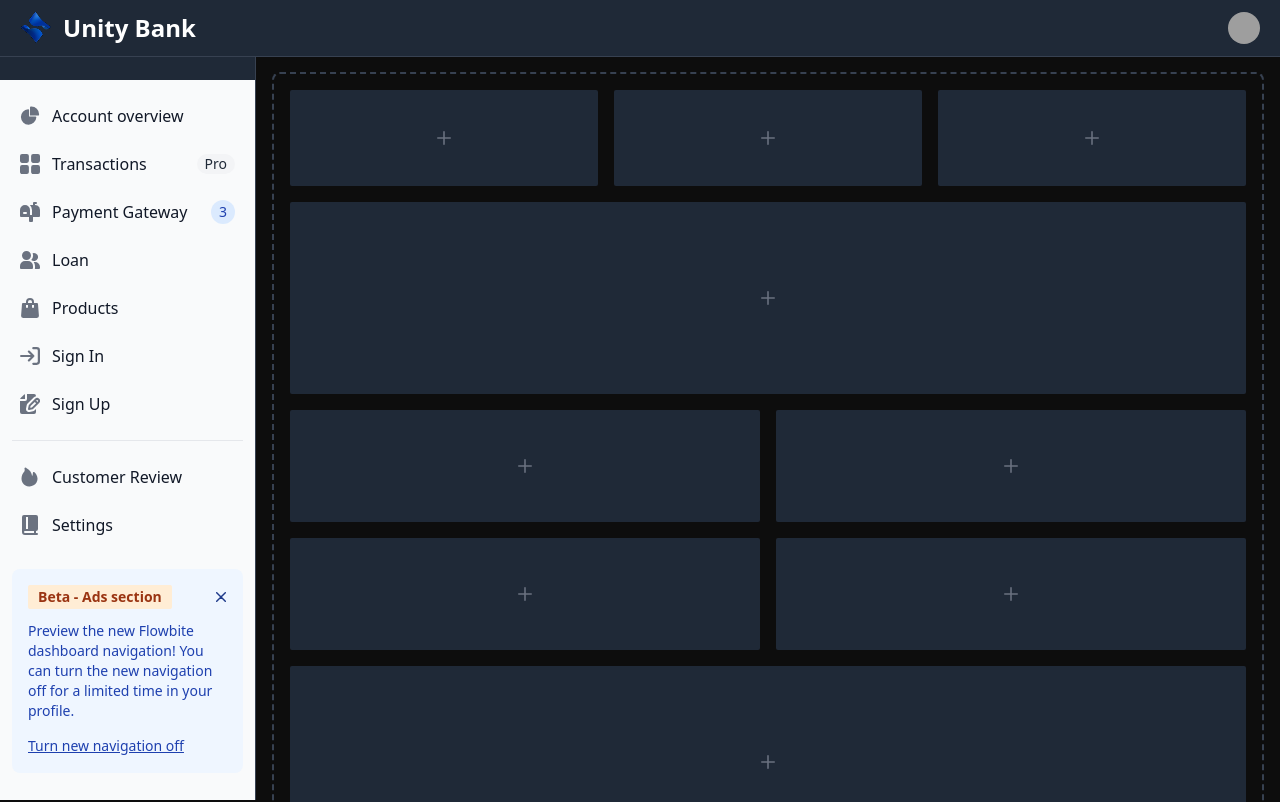
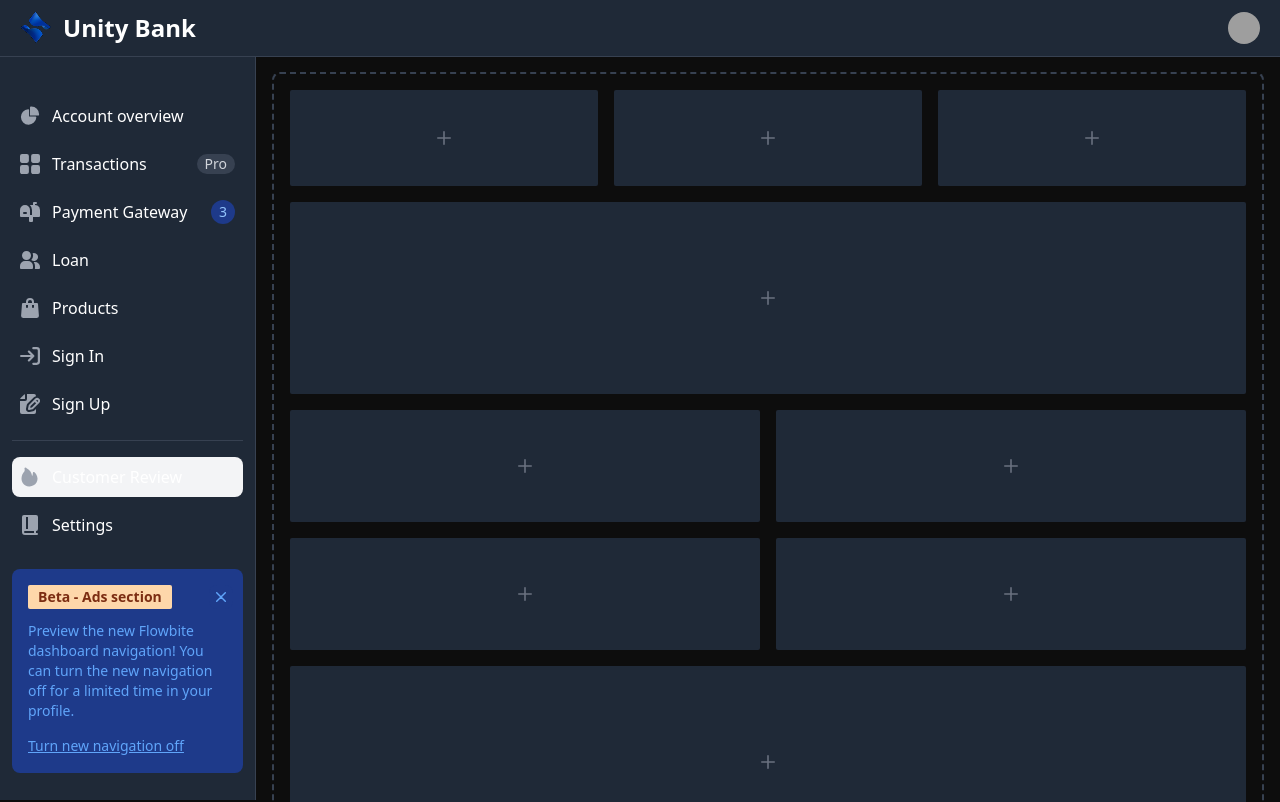
Before and after one commit to vedansh-tyagi245/Legendary-Bank-App, a React (Vite) app: page /dashboard in a window 1280 px wide. Shown: the top 802 px of the page. Built offline with nearby package versions, Linux system fonts and the light colour scheme; grey boxes are pictures that could not be loaded; a web font is replaced by a local one.

Commit message:
completed designing of dashboard side bar

```diff
--- a/src/pages/DashBoard.jsx
+++ b/src/pages/DashBoard.jsx
@@ -63,11 +63,11 @@ function DashBoard() {
             </nav>
 
             <aside id="logo-sidebar" className={`${isSidebarOpen ? "translate-x-0" : "-translate-x-full"} fixed top-0 left-0 z-40 w-64 h-screen pt-20 transition-transform border-r sm:translate-x-0 bg-gray-800 border-gray-700`}>
-            <div class="h-full px-3 py-4 overflow-y-auto bg-gray-50 dark:bg-gray-800">
+            <div class="h-full px-3 py-4 overflow-y-auto bg-gray-800">
       <ul class="space-y-2 font-medium">
          <li>
-            <a href="#" class="flex items-center p-2 text-gray-900 rounded-lg dark:text-white hover:bg-gray-100 dark:hover:bg-gray-700 group">
-               <svg class="w-5 h-5 text-gray-500 transition duration-75 dark:text-gray-400 group-hover:text-gray-900 dark:group-hover:text-white" aria-hidden="true" xmlns="http://www.w3.org/2000/svg" fill="currentColor" viewBox="0 0 22 21">
+            <a href="#" class="flex items-center p-2 rounded-lg text-white hover:bg-gray-700 group">
+               <svg class="w-5 h-5 transition duration-75 text-gray-400 group-hover:text-white" aria-hidden="true" xmlns="http://www.w3.org/2000/svg" fill="currentColor" viewBox="0 0 22 21">
                   <path d="M16.975 11H10V4.025a1 1 0 0 0-1.066-.998 8.5 8.5 0 1 0 9.039 9.039.999.999 0 0 0-1-1.066h.002Z"/>
                   <path d="M12.5 0c-.157 0-.311.01-.565.027A1 1 0 0 0 11 1.02V10h8.975a1 1 0 0 0 1-.935c.013-.188.028-.374.028-.565A8.51 8.51 0 0 0 12.5 0Z"/>
                </svg>
@@ -75,50 +75,50 @@ function DashBoard() {
             </a>
          </li>
          <li>
-            <a href="#" class="flex items-center p-2 text-gray-900 rounded-lg dark:text-white hover:bg-gray-100 dark:hover:bg-gray-700 group">
-               <svg class="shrink-0 w-5 h-5 text-gray-500 transition duration-75 dark:text-gray-400 group-hover:text-gray-900 dark:group-hover:text-white" aria-hidden="true" xmlns="http://www.w3.org/2000/svg" fill="currentColor" viewBox="0 0 18 18">
+            <a href="#" class="flex items-center p-2 rounded-lg text-white hover:bg-gray-700 group">
+               <svg class="shrink-0 w-5 h-5 transition duration-75 text-gray-400 group-hover:text-white" aria-hidden="true" xmlns="http://www.w3.org/2000/svg" fill="currentColor" viewBox="0 0 18 18">
                   <path d="M6.143 0H1.857A1.857 1.857 0 0 0 0 1.857v4.286C0 7.169.831 8 1.857 8h4.286A1.857 1.857 0 0 0 8 6.143V1.857A1.857 1.857 0 0 0 6.143 0Zm10 0h-4.286A1.857 1.857 0 0 0 10 1.857v4.286C10 7.169 10.831 8 11.857 8h4.286A1.857 1.857 0 0 0 18 6.143V1.857A1.857 1.857 0 0 0 16.143 0Zm-10 10H1.857A1.857 1.857 0 0 0 0 11.857v4.286C0 17.169.831 18 1.857 18h4.286A1.857 1.857 0 0 0 8 16.143v-4.286A1.857 1.857 0 0 0 6.143 10Zm10 0h-4.286A1.857 1.857 0 0 0 10 11.857v4.286c0 1.026.831 1.857 1.857 1.857h4.286A1.857 1.857 0 0 0 18 16.143v-4.286A1.857 1.857 0 0 0 16.143 10Z"/>
                </svg>
                <span class="flex-1 ms-3 whitespace-nowrap">Transactions</span>
-               <span class="inline-flex items-center justify-center px-2 ms-3 text-sm font-medium text-gray-800 bg-gray-100 rounded-full dark:bg-gray-700 dark:text-gray-300">Pro</span>
+               <span class="inline-flex items-center justify-center px-2 ms-3 text-sm font-medium rounded-full bg-gray-700 text-gray-300">Pro</span>
             </a>
          </li>
          <li>
-            <a href="#" class="flex items-center p-2 text-gray-900 rounded-lg dark:text-white hover:bg-gray-100 dark:hover:bg-gray-700 group">
-               <svg class="shrink-0 w-5 h-5 text-gray-500 transition duration-75 dark:text-gray-400 group-hover:text-gray-900 dark:group-hover:text-white" aria-hidden="true" xmlns="http://www.w3.org/2000/svg" fill="currentColor" viewBox="0 0 20 20">
+            <a href="#" class="flex items-center p-2 rounded-lg text-white hover:bg-gray-700 group">
+               <svg class="shrink-0 w-5 h-5 transition duration-75 text-gray-400 group-hover:text-white" aria-hidden="true" xmlns="http://www.w3.org/2000/svg" fill="currentColor" viewBox="0 0 20 20">
                   <path d="m17.418 3.623-.018-.008a6.713 6.713 0 0 0-2.4-.569V2h1a1 1 0 1 0 0-2h-2a1 1 0 0 0-1 1v2H9.89A6.977 6.977 0 0 1 12 8v5h-2V8A5 5 0 1 0 0 8v6a1 1 0 0 0 1 1h8v4a1 1 0 0 0 1 1h2a1 1 0 0 0 1-1v-4h6a1 1 0 0 0 1-1V8a5 5 0 0 0-2.582-4.377ZM6 12H4a1 1 0 0 1 0-2h2a1 1 0 0 1 0 2Z"/>
                </svg>
                <span class="flex-1 ms-3 whitespace-nowrap">Payment Gateway</span>
-               <span class="inline-flex items-center justify-center w-3 h-3 p-3 ms-3 text-sm font-medium text-blue-800 bg-blue-100 rounded-full dark:bg-blue-900 dark:text-blue-300">3</span>
+               <span class="inline-flex items-center justify-center w-3 h-3 p-3 ms-3 text-sm font-medium rounded-full bg-blue-900 text-blue-300">3</span>
             </a>
          </li>
          <li>
-            <a href="#" class="flex items-center p-2 text-gray-900 rounded-lg dark:text-white hover:bg-gray-100 dark:hover:bg-gray-700 group">
-               <svg class="shrink-0 w-5 h-5 text-gray-500 transition duration-75 dark:text-gray-400 group-hover:text-gray-900 dark:group-hover:text-white" aria-hidden="true" xmlns="http://www.w3.org/2000/svg" fill="currentColor" viewBox="0 0 20 18">
+            <a href="#" class="flex items-center p-2 rounded-lg text-white hover:bg-gray-700 group">
+               <svg class="shrink-0 w-5 h-5 transition duration-75 text-gray-400 group-hover:text-white" aria-hidden="true" xmlns="http://www.w3.org/2000/svg" fill="currentColor" viewBox="0 0 20 18">
                   <path d="M14 2a3.963 3.963 0 0 0-1.4.267 6.439 6.439 0 0 1-1.331 6.638A4 4 0 1 0 14 2Zm1 9h-1.264A6.957 6.957 0 0 1 15 15v2a2.97 2.97 0 0 1-.184 1H19a1 1 0 0 0 1-1v-1a5.006 5.006 0 0 0-5-5ZM6.5 9a4.5 4.5 0 1 0 0-9 4.5 4.5 0 0 0 0 9ZM8 10H5a5.006 5.006 0 0 0-5 5v2a1 1 0 0 0 1 1h11a1 1 0 0 0 1-1v-2a5.006 5.006 0 0 0-5-5Z"/>
                </svg>
                <span class="flex-1 ms-3 whitespace-nowrap">Loan</span>
             </a>
          </li>
          <li>
-            <a href="#" class="flex items-center p-2 text-gray-900 rounded-lg dark:text-white hover:bg-gray-100 dark:hover:bg-gray-700 group">
-               <svg class="shrink-0 w-5 h-5 text-gray-500 transition duration-75 dark:text-gray-400 group-hover:text-gray-900 dark:group-hover:text-white" aria-hidden="true" xmlns="http://www.w3.org/2000/svg" fill="currentColor" viewBox="0 0 18 20">
+            <a href="#" class="flex items-center p-2 rounded-lg text-white hover:bg-gray-700 group">
+               <svg class="shrink-0 w-5 h-5 transition duration-75 text-gray-400 group-hover:text-white" aria-hidden="true" xmlns="http://www.w3.org/2000/svg" fill="currentColor" viewBox="0 0 18 20">
                   <path d="M17 5.923A1 1 0 0 0 16 5h-3V4a4 4 0 1 0-8 0v1H2a1 1 0 0 0-1 .923L.086 17.846A2 2 0 0 0 2.08 20h13.84a2 2 0 0 0 1.994-2.153L17 5.923ZM7 9a1 1 0 0 1-2 0V7h2v2Zm0-5a2 2 0 1 1 4 0v1H7V4Zm6 5a1 1 0 1 1-2 0V7h2v2Z"/>
                </svg>
                <span class="flex-1 ms-3 whitespace-nowrap">Products</span>
             </a>
          </li>
          <li>
-            <a href="#" class="flex items-center p-2 text-gray-900 rounded-lg dark:text-white hover:bg-gray-100 dark:hover:bg-gray-700 group">
-               <svg class="shrink-0 w-5 h-5 text-gray-500 transition duration-75 dark:text-gray-400 group-hover:text-gray-900 dark:group-hover:text-white" aria-hidden="true" xmlns="http://www.w3.org/2000/svg" fill="none" viewBox="0 0 18 16">
+            <a href="#" class="flex items-center p-2 rounded-lg text-white hover:bg-gray-700 group">
+               <svg class="shrink-0 w-5 h-5 transition duration-75 text-gray-400 group-hover:text-white" aria-hidden="true" xmlns="http://www.w3.org/2000/svg" fill="none" viewBox="0 0 18 16">
                   <path stroke="currentColor" stroke-linecap="round" stroke-linejoin="round" stroke-width="2" d="M1 8h11m0 0L8 4m4 4-4 4m4-11h3a2 2 0 0 1 2 2v10a2 2 0 0 1-2 2h-3"/>
                </svg>
                <span class="flex-1 ms-3 whitespace-nowrap">Sign In</span>
             </a>
          </li>
          <li>
-            <a href="#" class="flex items-center p-2 text-gray-900 rounded-lg dark:text-white hover:bg-gray-100 dark:hover:bg-gray-700 group">
-               <svg class="shrink-0 w-5 h-5 text-gray-500 transition duration-75 dark:text-gray-400 group-hover:text-gray-900 dark:group-hover:text-white" aria-hidden="true" xmlns="http://www.w3.org/2000/svg" fill="currentColor" viewBox="0 0 20 20">
+            <a href="#" class="flex items-center p-2 rounded-lg text-white hover:bg-gray-700 group">
+               <svg class="shrink-0 w-5 h-5 transition duration-75 text-gray-400 group-hover:text-white" aria-hidden="true" xmlns="http://www.w3.org/2000/svg" fill="currentColor" viewBox="0 0 20 20">
                   <path d="M5 5V.13a2.96 2.96 0 0 0-1.293.749L.879 3.707A2.96 2.96 0 0 0 .13 5H5Z"/>
                   <path d="M6.737 11.061a2.961 2.961 0 0 1 .81-1.515l6.117-6.116A4.839 4.839 0 0 1 16 2.141V2a1.97 1.97 0 0 0-1.933-2H7v5a2 2 0 0 1-2 2H0v11a1.969 1.969 0 0 0 1.933 2h12.134A1.97 1.97 0 0 0 16 18v-3.093l-1.546 1.546c-.413.413-.94.695-1.513.81l-3.4.679a2.947 2.947 0 0 1-1.85-.227 2.96 2.96 0 0 1-1.635-3.257l.681-3.397Z"/>
                   <path d="M8.961 16a.93.93 0 0 0 .189-.019l3.4-.679a.961.961 0 0 0 .49-.263l6.118-6.117a2.884 2.884 0 0 0-4.079-4.078l-6.117 6.117a.96.96 0 0 0-.263.491l-.679 3.4A.961.961 0 0 0 8.961 16Zm7.477-9.8a.958.958 0 0 1 .68-.281.961.961 0 0 1 .682 1.644l-.315.315-1.36-1.36.313-.318Zm-5.911 5.911 4.236-4.236 1.359 1.359-4.236 4.237-1.7.339.341-1.699Z"/>
@@ -127,38 +127,38 @@ function DashBoard() {
             </a>
          </li>
       </ul>
-      <ul class="pt-4 mt-4 space-y-2 font-medium border-t border-gray-200 dark:border-gray-700">
+      <ul class="pt-4 mt-4 space-y-2 font-medium border-t border-gray-700">
          <li>
-            <a href="#" class="flex items-center p-2 text-gray-900 transition duration-75 rounded-lg hover:bg-gray-100 dark:hover:bg-gray-700 dark:text-white group">
-               <svg class="shrink-0 w-5 h-5 text-gray-500 transition duration-75 dark:text-gray-400 group-hover:text-gray-900 dark:group-hover:text-white" aria-hidden="true" xmlns="http://www.w3.org/2000/svg" fill="currentColor" viewBox="0 0 17 20">
+            <a href="#" class="flex items-center p-2 transition duration-75 rounded-lg bg-gray-100 hover:bg-gray-700 text-white group">
+               <svg class="shrink-0 w-5 h-5 transition duration-75 text-gray-400 group-hover:text-white" aria-hidden="true" xmlns="http://www.w3.org/2000/svg" fill="currentColor" viewBox="0 0 17 20">
                   <path d="M7.958 19.393a7.7 7.7 0 0 1-6.715-3.439c-2.868-4.832 0-9.376.944-10.654l.091-.122a3.286 3.286 0 0 0 .765-3.288A1 1 0 0 1 4.6.8c.133.1.313.212.525.347A10.451 10.451 0 0 1 10.6 9.3c.5-1.06.772-2.213.8-3.385a1 1 0 0 1 1.592-.758c1.636 1.205 4.638 6.081 2.019 10.441a8.177 8.177 0 0 1-7.053 3.795Z"/>
                </svg>
                <span class="ms-3">Customer Review</span>
             </a>
          </li>
          <li>
-            <a href="#" class="flex items-center p-2 text-gray-900 transition duration-75 rounded-lg hover:bg-gray-100 dark:hover:bg-gray-700 dark:text-white group">
-               <svg class="shrink-0 w-5 h-5 text-gray-500 transition duration-75 dark:text-gray-400 group-hover:text-gray-900 dark:group-hover:text-white" aria-hidden="true" xmlns="http://www.w3.org/2000/svg" fill="currentColor" viewBox="0 0 16 20">
+            <a href="#" class="flex items-center p-2 transition duration-75 rounded-lg hover:bg-gray-700 text-white group">
+               <svg class="shrink-0 w-5 h-5 transition duration-75 text-gray-400 group-hover:text-white" aria-hidden="true" xmlns="http://www.w3.org/2000/svg" fill="currentColor" viewBox="0 0 16 20">
                   <path d="M16 14V2a2 2 0 0 0-2-2H2a2 2 0 0 0-2 2v15a3 3 0 0 0 3 3h12a1 1 0 0 0 0-2h-1v-2a2 2 0 0 0 2-2ZM4 2h2v12H4V2Zm8 16H3a1 1 0 0 1 0-2h9v2Z"/>
                </svg>
                <span class="ms-3">Settings</span>
             </a>
          </li>
       </ul>
-      <div id="dropdown-cta" class="p-4 mt-6 rounded-lg bg-blue-50 dark:bg-blue-900" role="alert">
+      <div id="dropdown-cta" class="p-4 mt-6 rounded-lg bg-blue-900" role="alert">
          <div class="flex items-center mb-3">
-            <span class="bg-orange-100 text-orange-800 text-sm font-semibold me-2 px-2.5 py-0.5 rounded-sm dark:bg-orange-200 dark:text-orange-900">Beta - Ads section</span>
-            <button type="button" class="ms-auto -mx-1.5 -my-1.5 bg-blue-50 inline-flex justify-center items-center w-6 h-6 text-blue-900 rounded-lg focus:ring-2 focus:ring-blue-400 p-1 hover:bg-blue-200 dark:bg-blue-900 dark:text-blue-400 dark:hover:bg-blue-800" data-dismiss-target="#dropdown-cta" aria-label="Close">
+            <span class="text-sm font-semibold me-2 px-2.5 py-0.5 rounded-sm bg-orange-200 text-orange-900">Beta - Ads section</span>
+            <button type="button" class="ms-auto -mx-1.5 -my-1.5 inline-flex justify-center items-center w-6 h-6 rounded-lg focus:ring-2 focus:ring-blue-400 p-1 bg-blue-900 text-blue-400 hover:bg-blue-800" data-dismiss-target="#dropdown-cta" aria-label="Close">
                <span class="sr-only">Close</span>
                <svg class="w-2.5 h-2.5" aria-hidden="true" xmlns="http://www.w3.org/2000/svg" fill="none" viewBox="0 0 14 14">
                   <path stroke="currentColor" stroke-linecap="round" stroke-linejoin="round" stroke-width="2" d="m1 1 6 6m0 0 6 6M7 7l6-6M7 7l-6 6"/>
                </svg>
             </button>
          </div>
-         <p class="mb-3 text-sm text-blue-800 dark:text-blue-400">
+         <p class="mb-3 text-sm text-blue-400">
             Preview the new Flowbite dashboard navigation! You can turn the new navigation off for a limited time in your profile.
          </p>
-         <a class="text-sm text-blue-800 underline font-medium hover:text-blue-900 dark:text-blue-400 dark:hover:text-blue-300" href="#">Turn new navigation off</a>
+         <a class="text-sm underline font-medium text-blue-400 hover:text-blue-300" href="#">Turn new navigation off</a>
       </div>
    </div>
 </aside>
```
